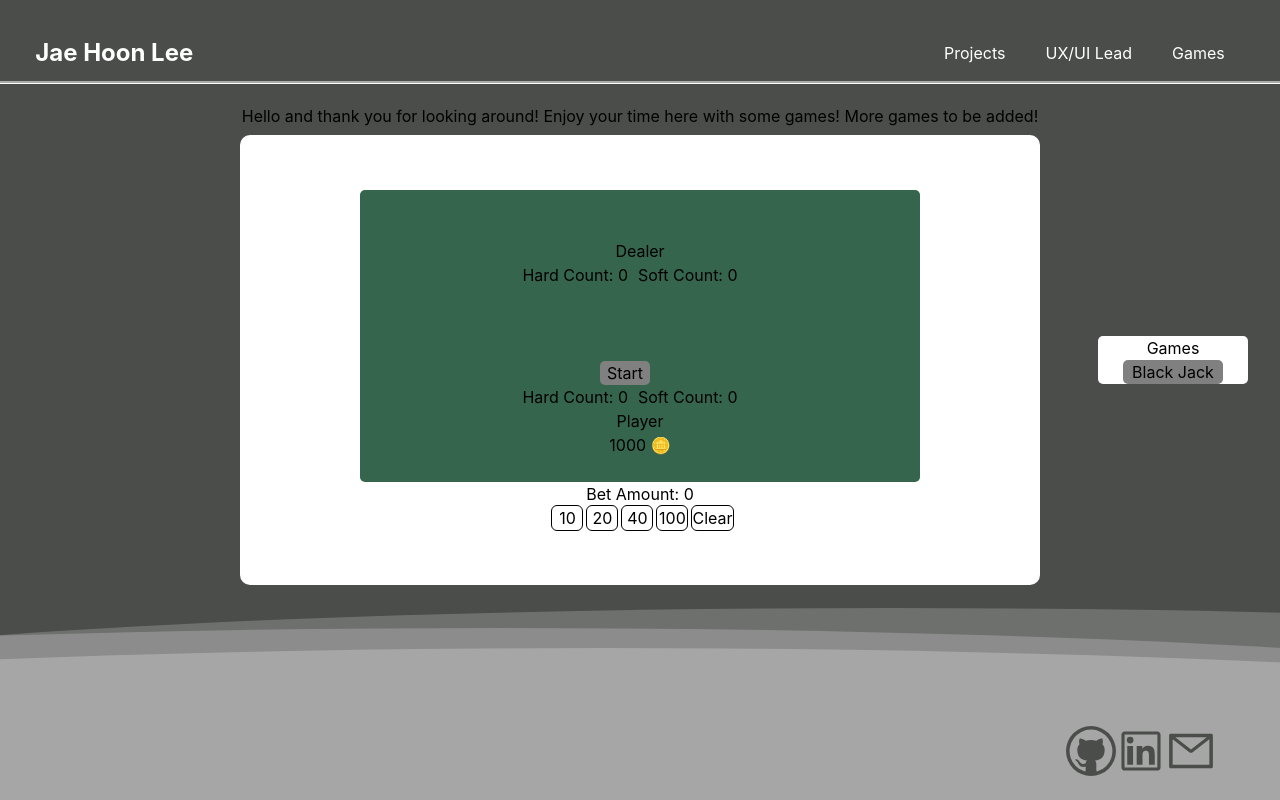
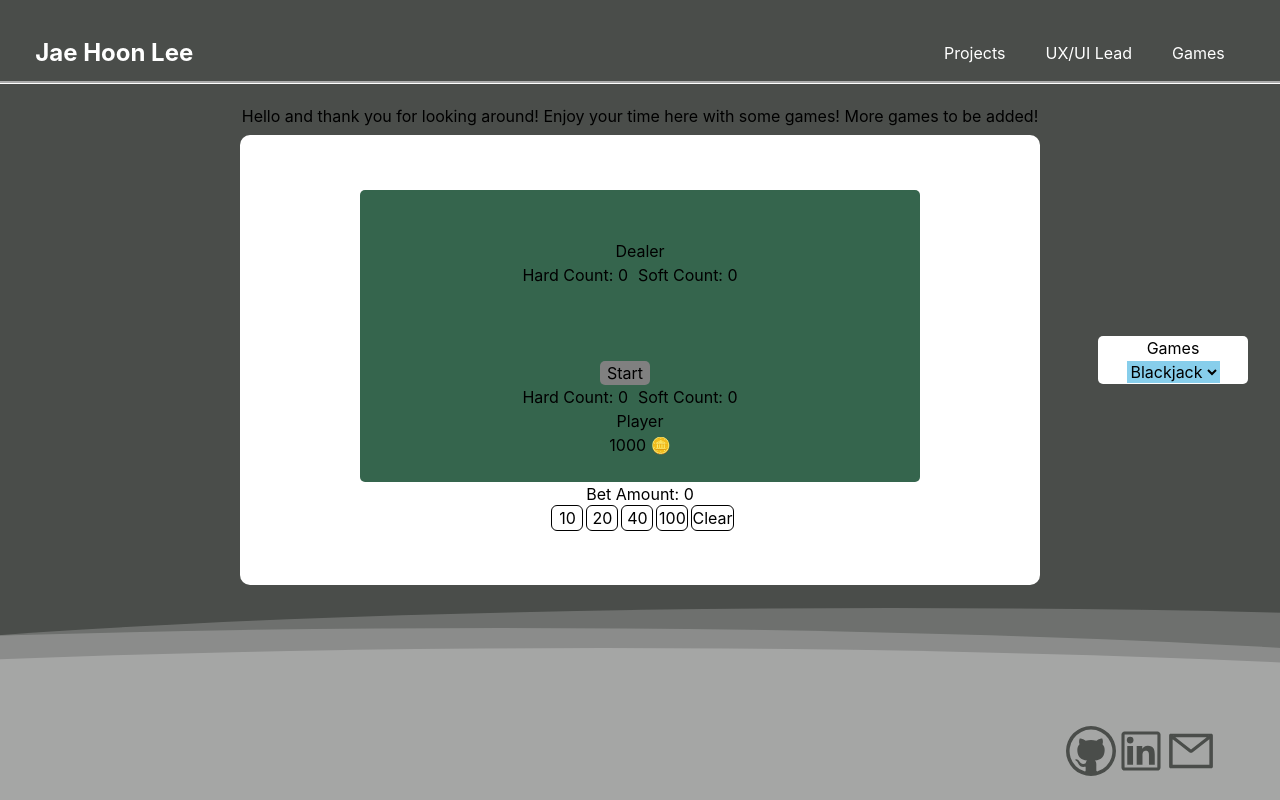
Before and after one commit to jl924/portfolio, a Next.js app: page /games in a window 1280 px wide. Built offline with nearby package versions, Linux system fonts and the light colour scheme.

Commit message:
switched to dropdown and fixed some math

```diff
--- a/app/games/blackjack.jsx
+++ b/app/games/blackjack.jsx
@@ -174,7 +174,7 @@ export default function Blackjack() {
           alert("TIE")
         }
         window.location.reload(false)
-      } else if (dealerHard > 17 && dealerHard <= 21) {
+      } else if (dealerHard >= 17 && dealerHard <= 21) {
         if (dealerSoft > 21) {
           var newMoney = bet + bet + money
           localStorage.setItem("money", newMoney)
--- a/app/games/game.css
+++ b/app/games/game.css
@@ -489,3 +489,7 @@
 .betButton:hover {
   background-color: lightgray;
 }
+
+.gameDropdown {
+  background-color: skyblue;
+}
--- a/app/games/page.tsx
+++ b/app/games/page.tsx
@@ -13,7 +13,9 @@ const Games = () => {
       </div>
       <div className="gameSelection">
         <h4>Games</h4>
-        <button className="gamePick">Black Jack</button>
+        <select className="gameDropdown">
+          <option value="blackjack">Blackjack</option>
+        </select>
       </div>
     </div>
   )
```
